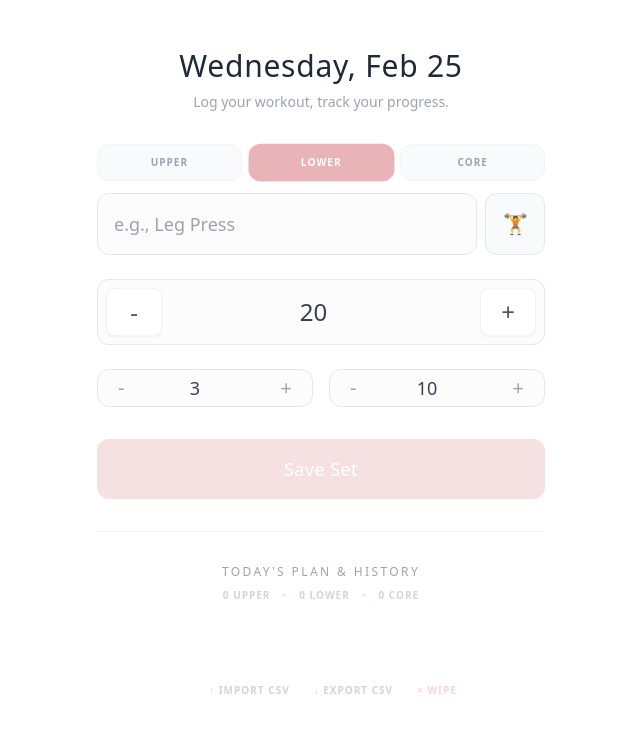
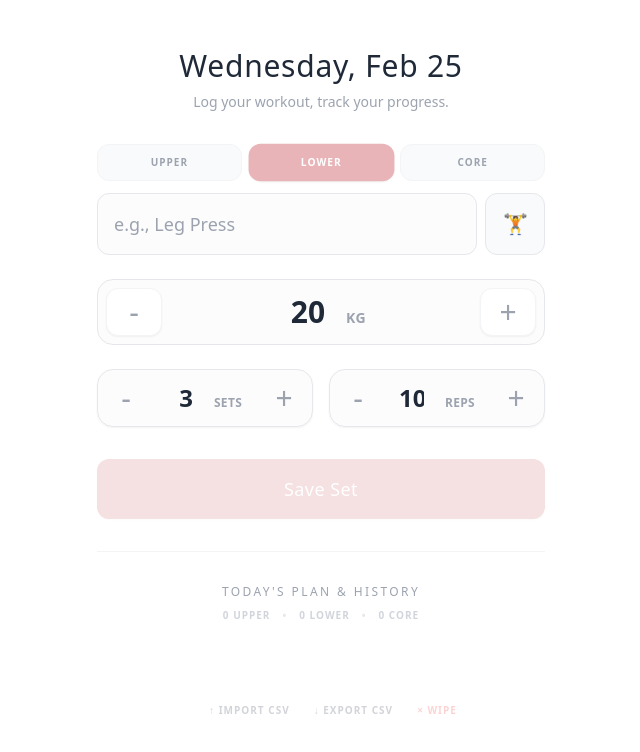
Before and after one commit to minesnm/ines-gym-tracker, a Next.js app: page / in a window 1280 px wide. Shown: the top 752 px of the page, without its empty margins (319-959 px from the left). Built offline with nearby package versions, Linux system fonts and the light colour scheme.

Commit message:
add box metrics.tsx

```diff
--- a/app/page.tsx
+++ b/app/page.tsx
@@ -97,10 +97,16 @@ export default function GymTracker() {
 
       const dailyMaxMap = new Map<string, number>();
       [...matches].reverse().forEach((entry) => {
-        const dateStr = `${new Date(entry.date).getMonth() + 1}/${new Date(entry.date).getDate()}`;
+        const dateObj = new Date(entry.date);
+        const day = dateObj.getDate();
+        const month = (dateObj.getMonth() + 1).toString().padStart(2, '0');
+        const dateStr = `${day}/${month}`;
+
         if (!dailyMaxMap.has(dateStr) || (dailyMaxMap.get(dateStr) || 0) < entry.weight) dailyMaxMap.set(dateStr, entry.weight);
       });
-      setChartData(Array.from(dailyMaxMap, ([date, maxWeight]) => ({ date, maxWeight })));
+
+      const chartPoints = Array.from(dailyMaxMap, ([date, maxWeight]) => ({ date, maxWeight })).slice(-7);
+      setChartData(chartPoints);
     } else { setLastRecord(null); setSuccessMode(false); setChartData([]); }
   }, [exercise, history, weight, sets, reps]);
 
@@ -160,16 +166,13 @@ export default function GymTracker() {
       try {
         const csvText = e.target?.result as string;
         const lines = csvText.replace(/\r/g, '').split('\n').filter(line => line.trim().length > 0);
-
         if (lines.length < 2) throw new Error("File is empty or missing headers");
-
         const separator = lines[0].includes(';') ? ';' : ',';
         const importedWorkouts: Workout[] = [];
 
         for (let i = 1; i < lines.length; i++) {
           const parts = lines[i].split(separator);
           if (parts.length < 7) continue;
-
           const [dateStr, exercise, category, equipment, weightStr, setsStr, repsStr] = parts;
 
           const safeId = typeof crypto !== 'undefined' && crypto.randomUUID
@@ -201,7 +204,6 @@ export default function GymTracker() {
         } else {
           alert("Could not find any readable records in that CSV.");
         }
-
         if (fileInputRef.current) fileInputRef.current.value = '';
       } catch (error) {
         console.error(error);
@@ -213,45 +215,45 @@ export default function GymTracker() {
 
   const clearHistory = () => { if (confirm("Wipe all data?")) { setHistory([]); localStorage.removeItem("boutiqueGymHistory"); } };
 
-  // --- RESTORED: THE READABLE GRAPH ---
   const renderGraph = () => {
     if (chartData.length < 2) return null;
-
     const width = 300;
-    const height = 60;
-    const padding = 10;
-
+    const height = 90;
+    const paddingX = 20;
+    const paddingY = 25;
     const weights = chartData.map((d) => d.maxWeight);
     const maxW = Math.max(...weights);
     const minW = Math.min(...weights);
     const yRange = maxW === minW ? 1 : maxW - minW;
 
     const points = chartData.map((data, i) => {
-      const x = padding + (i / (chartData.length - 1)) * (width - padding * 2);
-      const y = height - padding - ((data.maxWeight - minW) / yRange) * (height - padding * 2);
+      const x = paddingX + (i / (chartData.length - 1)) * (width - paddingX * 2);
+      const y = height - paddingY - ((data.maxWeight - minW) / yRange) * (height - paddingY * 2);
       return { x, y, ...data };
     });
 
     const pathD = `M ${points.map((p) => `${p.x} ${p.y}`).join(" L ")}`;
 
     return (
-      <div className="mt-6 pt-4 border-t border-gray-100">
+      <div className="mt-5 pt-4 border-t border-gray-100">
         <div className="flex justify-between items-center mb-4">
           <p className="text-[10px] uppercase tracking-widest text-gray-400 font-bold">Progression</p>
           <p className="text-[10px] uppercase tracking-widest font-bold text-[#A9C2A3]">Trend</p>
         </div>
-
-        <svg viewBox={`0 0 ${width} ${height}`} className="w-full h-16 overflow-visible">
-          <path d={pathD} fill="none" stroke="#A9C2A3" strokeWidth="3" strokeLinecap="round" strokeLinejoin="round" className="opacity-70" />
+        <svg viewBox={`0 0 ${width} ${height}`} className="w-full h-24 overflow-visible">
+          <path d={pathD} fill="none" stroke="#A9C2A3" strokeWidth="3" strokeLinecap="round" strokeLinejoin="round" className="opacity-50" />
           {points.map((p, i) => (
-            <circle key={i} cx={p.x} cy={p.y} r="4" fill="#E8B4B8" stroke="white" strokeWidth="1.5" className="transition-all hover:r-6" />
+            <g key={i}>
+              <text x={p.x} y={p.y - 10} textAnchor="middle" fontSize="11" fontWeight="bold" fill="#4B5563">
+                {p.maxWeight > 0 ? `${p.maxWeight}` : "BW"}
+              </text>
+              <circle cx={p.x} cy={p.y} r="4" fill="#E8B4B8" stroke="white" strokeWidth="1.5" />
+              <text x={p.x} y={height - 2} textAnchor="middle" fontSize="9" fill="#9CA3AF" fontWeight="600">
+                {p.date}
+              </text>
+            </g>
           ))}
         </svg>
-
-        <div className="flex justify-between text-[10px] text-gray-400 mt-4 font-bold uppercase tracking-wider">
-          <span>{chartData[0].date}: {chartData[0].maxWeight > 0 ? `${chartData[0].maxWeight}kg` : "BW"}</span>
-          <span>{chartData[chartData.length - 1].date}: {chartData[chartData.length - 1].maxWeight > 0 ? `${chartData[chartData.length - 1].maxWeight}kg` : "BW"}</span>
-        </div>
       </div>
     );
   };
@@ -268,8 +270,6 @@ export default function GymTracker() {
           <div className={`p-6 rounded-3xl transition-all duration-300 ${successMode ? "bg-[#A9C2A3]/10 border border-[#A9C2A3]/50" : "bg-white border border-gray-100 shadow-sm"}`}>
             <p className="text-xs uppercase tracking-widest text-gray-400 mb-1">Last Time ({getEquipmentLabel(lastRecord.equipment)})</p>
             <p className="text-xl font-medium text-gray-700">{lastRecord.weight > 0 ? `${lastRecord.weight}kg for ` : ""}{lastRecord.sets} × {lastRecord.reps}</p>
-
-            {/* The Graph actually gets rendered here now! */}
             {renderGraph()}
           </div>
         )}
@@ -289,22 +289,32 @@ export default function GymTracker() {
             </div>
           </div>
 
-          <div className="flex items-center justify-between bg-gray-50/50 border border-gray-200 rounded-xl p-2 min-h-[60px]">
-            <button onClick={() => handleDecrement(setWeight, weight)} className="w-14 h-12 rounded-lg flex items-center justify-center bg-white border border-gray-100 shadow-sm text-2xl text-gray-600">-</button>
-            <input type="number" value={weight} onChange={(e) => setWeight(e.target.value === "" ? "" : Number(e.target.value))} className="w-20 text-center bg-transparent outline-none font-medium text-2xl" />
-            <button onClick={() => handleIncrement(setWeight, weight)} className="w-14 h-12 rounded-lg flex items-center justify-center bg-white border border-gray-100 shadow-sm text-2xl text-gray-600">+</button>
+          <div className="flex items-center justify-between bg-gray-50/50 border border-gray-200 rounded-2xl p-2 min-h-[60px]">
+            <button onClick={() => handleDecrement(setWeight, weight)} className="w-14 h-12 rounded-xl flex items-center justify-center bg-white border border-gray-100 shadow-sm text-3xl text-gray-400 active:bg-gray-50 transition-colors">-</button>
+            <div className="flex items-baseline justify-center flex-1">
+                <input type="number" value={weight} onChange={(e) => setWeight(e.target.value === "" ? "" : Number(e.target.value))} className="w-16 text-right bg-transparent outline-none font-semibold text-3xl text-gray-800" />
+                <span className="text-sm font-bold text-gray-400 ml-1.5 uppercase tracking-wide">kg</span>
+            </div>
+            <button onClick={() => handleIncrement(setWeight, weight)} className="w-14 h-12 rounded-xl flex items-center justify-center bg-white border border-gray-100 shadow-sm text-3xl text-gray-400 active:bg-gray-50 transition-colors">+</button>
           </div>
 
           <div className="flex space-x-4">
-            <div className="flex-1 bg-gray-50/50 border border-gray-200 rounded-xl p-1 flex items-center justify-between px-3">
-              <button onClick={() => handleDecrement(setSets, sets)} className="text-xl px-2 text-gray-400">-</button>
-              <input type="number" value={sets} onChange={(e) => setSets(e.target.value === "" ? "" : Number(e.target.value))} className="w-10 text-center bg-transparent outline-none font-medium text-lg" />
-              <button onClick={() => handleIncrement(setSets, sets)} className="text-xl px-2 text-gray-400">+</button>
+            <div className="flex-1 bg-gray-50/50 border border-gray-200 rounded-2xl p-2 flex items-center justify-between shadow-sm">
+              <button onClick={() => handleDecrement(setSets, sets)} className="w-10 h-10 flex items-center justify-center text-3xl text-gray-400 active:bg-gray-100 rounded-lg transition-colors">-</button>
+              <div className="flex items-baseline justify-center">
+                 <input type="number" value={sets} onChange={(e) => setSets(e.target.value === "" ? "" : Number(e.target.value))} className="w-10 text-right bg-transparent outline-none font-semibold text-2xl text-gray-800" />
+                 <span className="text-xs font-bold text-gray-400 ml-1.5 uppercase tracking-wide">sets</span>
+              </div>
+              <button onClick={() => handleIncrement(setSets, sets)} className="w-10 h-10 flex items-center justify-center text-3xl text-gray-400 active:bg-gray-100 rounded-lg transition-colors">+</button>
             </div>
-            <div className="flex-1 bg-gray-50/50 border border-gray-200 rounded-xl p-1 flex items-center justify-between px-3">
-              <button onClick={() => handleDecrement(setReps, reps)} className="text-xl px-2 text-gray-400">-</button>
-              <input type="number" value={reps} onChange={(e) => setReps(e.target.value === "" ? "" : Number(e.target.value))} className="w-10 text-center bg-transparent outline-none font-medium text-lg" />
-              <button onClick={() => handleIncrement(setReps, reps)} className="text-xl px-2 text-gray-400">+</button>
+
+            <div className="flex-1 bg-gray-50/50 border border-gray-200 rounded-2xl p-2 flex items-center justify-between shadow-sm">
+              <button onClick={() => handleDecrement(setReps, reps)} className="w-10 h-10 flex items-center justify-center text-3xl text-gray-400 active:bg-gray-100 rounded-lg transition-colors">-</button>
+              <div className="flex items-baseline justify-center">
+                 <input type="number" value={reps} onChange={(e) => setReps(e.target.value === "" ? "" : Number(e.target.value))} className="w-10 text-right bg-transparent outline-none font-semibold text-2xl text-gray-800" />
+                 <span className="text-xs font-bold text-gray-400 ml-1.5 uppercase tracking-wide">reps</span>
+              </div>
+              <button onClick={() => handleIncrement(setReps, reps)} className="w-10 h-10 flex items-center justify-center text-3xl text-gray-400 active:bg-gray-100 rounded-lg transition-colors">+</button>
             </div>
           </div>
         </div>
@@ -330,7 +340,7 @@ export default function GymTracker() {
               <p className="text-[10px] text-gray-300 font-semibold uppercase tracking-wider ml-1">{cat} Body</p>
               <div className="flex flex-wrap gap-2">
                 {groupedExercises[cat].map((ex, i) => (
-                  <button key={i} onClick={() => handleSelectPastExercise(ex, cat)} className={`px-4 py-2 text-sm font-medium rounded-full flex items-center space-x-1.5 ${exercisesToday.has(ex) ? "bg-[#A9C2A3]/15 text-[#6B8565]" : "bg-[#A9C2A3] text-white"}`}>
+                  <button key={i} onClick={() => handleSelectPastExercise(ex, cat)} className={`px-4 py-2 text-sm font-medium rounded-full flex items-center space-x-1.5 ${exercisesToday.has(ex) ? "bg-[#A9C2A3]/15 text-[#6B8565]" : "bg-[#A9C2A3] text-white shadow-sm"}`}>
                     <span>{getEquipmentIcon(equipmentMap.get(ex))}</span>
                     <span>{ex}</span>
                   </button>
```
